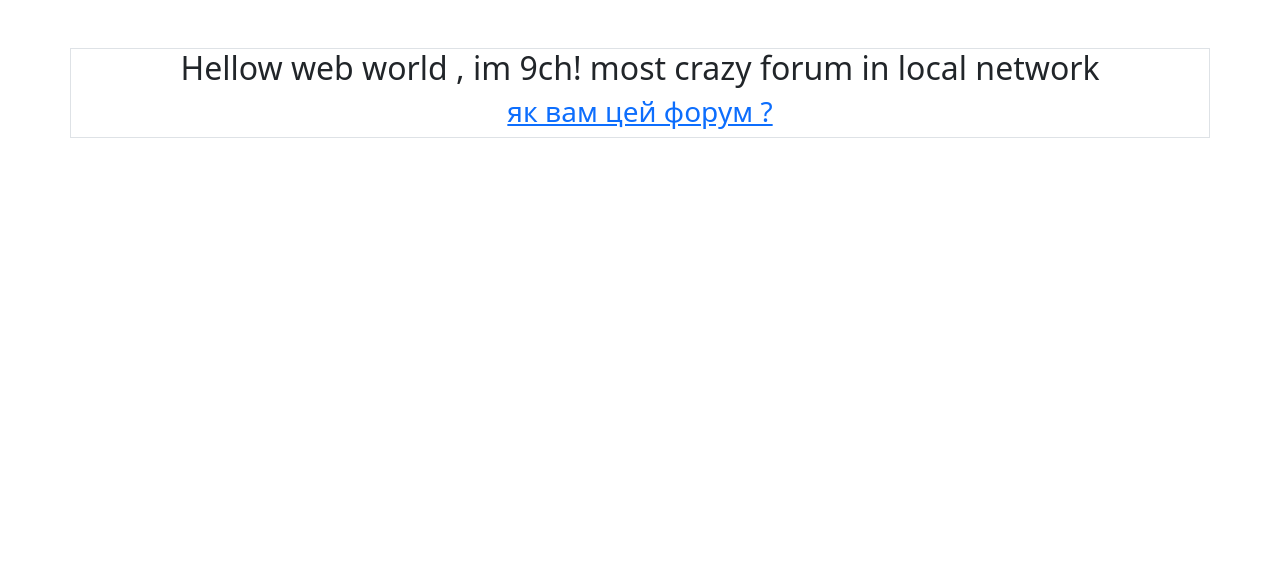
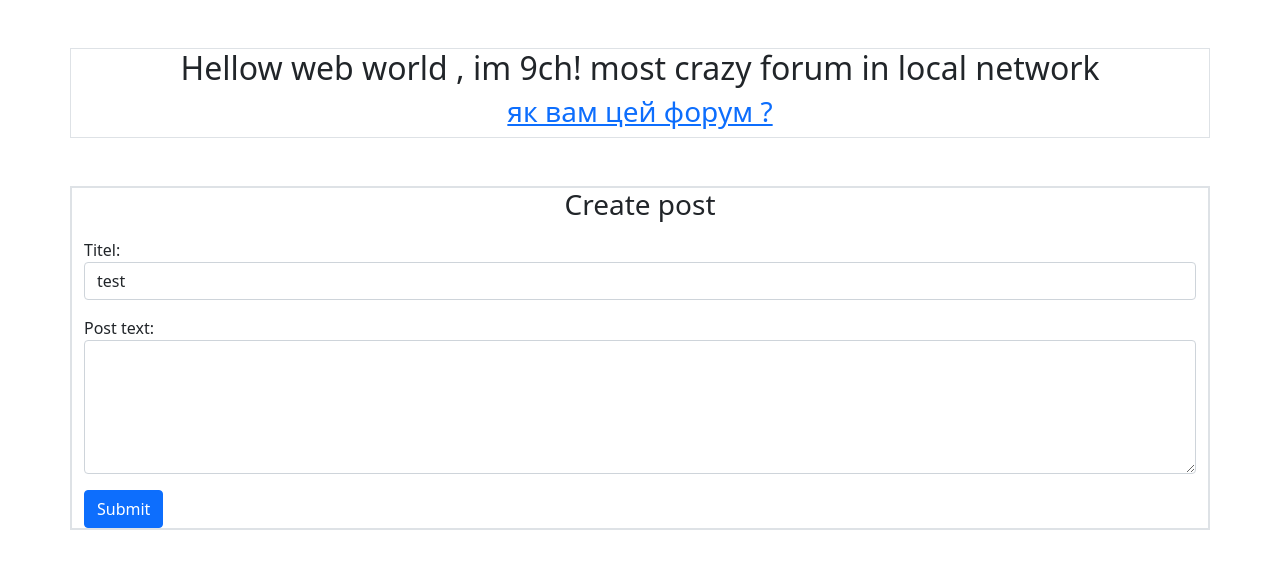
Before and after one commit to maxsimka234/mysite, a Django app: page / in a window 1280 px wide. Shown: the top 569 px of the page. Run offline with Django 4.2, Linux system fonts and the light colour scheme; data comes from the database, SQL or seed files in the repository; both versions use the stored data as it was after the commit; some libraries are stand-ins or nearby versions.

Commit message:
add create post form

```diff
--- a/forum/b/forms.py
+++ b/forum/b/forms.py
@@ -1,4 +1,8 @@
 from django import forms
+
+class CreatePostForm(forms.Form):
+    post_titel=forms.CharField(max_length=100)
+    post_text=forms.CharField(max_length=500)
 
 class AddCommentForm(forms.Form):
     comment_author=forms.CharField(max_length=50)
--- a/forum/b/templates/b/index.html
+++ b/forum/b/templates/b/index.html
@@ -11,5 +11,20 @@
             {%endfor%}
         </div>
     </div>
+<div class="container pt-10 center my-5 border border-2">
+    <div class="text-center"><h3>Create post</h3></div>
+                    <form action="{%url 'create_post'%}" method="post" >
+                        {% csrf_token %}
+                        <div class="mb-3 mt-3">
+                            <label for="post_titel">Titel:</label>
+                            <input type="text" class="form-control" id="something" value="test"  name="post_titel" maxlength="100">
+                        </div>
+                        <div class="mb-3 mt-3">
+                          <label for="post_text">Post text:</label>
+                          <textarea class="form-control" rows="5" id="comment_text" name="post_text" maxlength="500"></textarea>
+                        </div>
+                        <button type="submit" class="btn btn-primary p-right">Submit</button>
+                      </form>
+</div>
 
 {%endblock%}
--- a/forum/b/urls.py
+++ b/forum/b/urls.py
@@ -5,6 +5,7 @@ from . import views
 
 urlpatterns = [
     path('' ,views.index ,name="index"),
+    path("create_post/",views.create_post, name="create_post"),
     path("<int:self_post_id>/",views.post_page_view, name="post_page"),
     path("<int:self_post_id>/add_comment/" , views.add_coment ,name="add_comment"),
 ]
--- a/forum/b/views.py
+++ b/forum/b/views.py
@@ -28,3 +28,12 @@ def add_coment(request, self_post_id):
         return HttpResponseRedirect(reverse("post_page",args=str(self_post_id)))
     else:
         return HttpResponse(request)
+
+def create_post(request):
+    form=forms.CreatePostForm(request.POST)
+    if form.is_valid():
+        models.Post.objects.create(post_title=form.cleaned_data["post_titel"] ,post_text=form.cleaned_data["post_text"],
+        post_pub_date=datetime.datetime.now() )
+        return HttpResponseRedirect(reverse('index'))
+    else:
+        return HttpResponse(request)
```
Also changed, not shown: forum/db.sqlite3.
